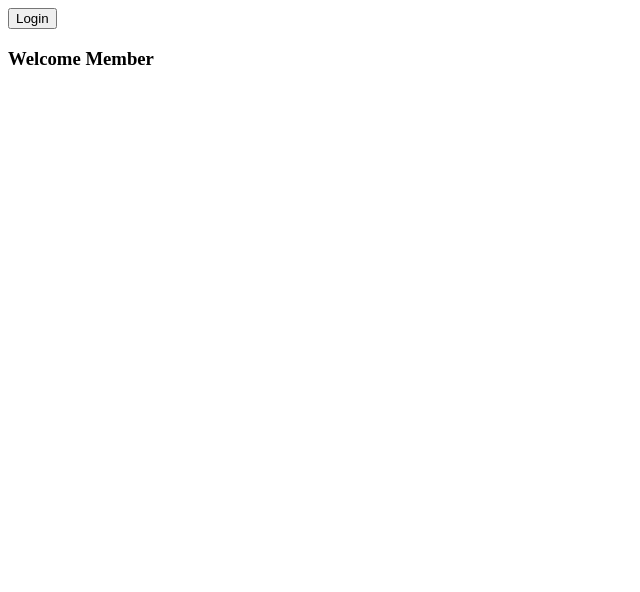
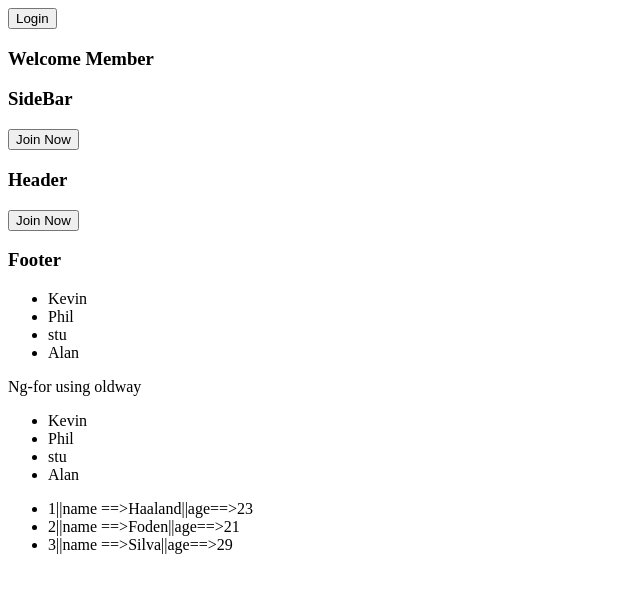
Before and after one commit to Akash1421/AngularPractice, an Angular app: page / in a window 1280 px wide. Shown: the top 592 px of the page, without its empty margins (0-640 px from the left). Built offline with nearby package versions, Linux system fonts and the light colour scheme.

Commit message:
for-directives

```diff
--- a/src/app/navbar/navbar.component.html
+++ b/src/app/navbar/navbar.component.html
@@ -4,7 +4,45 @@
  }
 
 <!--if-else using String values -->
-<h3 *ngIf="userRole == 'Admin'; else isMemeber">Welcome Admin</h3>
-<ng-template #isMemeber>
+<h3 *ngIf="userRole == 'Admin'; else isMember">Welcome Admin</h3>
+<ng-template #isMember>
     <h3>Welcome Member</h3>
 </ng-template>
+
+<!--ng-template ==> used to render something based on the condition-->
+<ng-template #doessomeaction>
+    <button>Join Now</button>
+
+</ng-template>
+
+ <div [ngTemplateOutlet]="doessomeaction">
+    <h3>SideBar</h3>
+ </div>
+ <div [ngTemplateOutlet]="doessomeaction">
+    <h3>Header</h3>
+ </div>
+ <div>
+    <h3>Footer</h3>
+ </div>
+
+<!--ng-for directive-->
+<ul>
+@for (item of names; track $index) {
+
+        <li>{{item}}</li>
+
+}
+</ul>
+
+<!--ngfor directive of oldway-->
+<p>Ng-for using oldway</p>
+<ul>
+    <li *ngFor="let name of names">{{name}}</li>
+</ul>
+
+<!--ng-for directive for objects-->
+<ul>
+    <li *ngFor="let user of userDetails">{{user.id}}||name ==>{{user.name1}}||age==>{{user.age}}</li>
+
+
+</ul>
--- a/src/app/navbar/navbar.component.ts
+++ b/src/app/navbar/navbar.component.ts
@@ -1,9 +1,9 @@
-import { NgIf } from '@angular/common';
+import { NgFor, NgIf, NgTemplateOutlet } from '@angular/common';
 import { Component } from '@angular/core';
 
 @Component({
   selector: 'app-navbar',
-  imports: [NgIf],
+  imports: [NgIf,NgTemplateOutlet,NgFor],
   templateUrl: './navbar.component.html',
   styleUrl: './navbar.component.css'
 })
@@ -21,6 +21,16 @@ export class NavbarComponent {
   }
 
   //if-else using string values
-  userRole:string = 'Memeber';
+  userRole:string = 'Member';
+
+  //ng-for
+  names:Array<string> = ['Kevin','Phil','stu','Alan'];
+
+  //ng-for on objects
+  userDetails:Array<any> = [
+    {id:1,name1:"Haaland",age:23},
+    {id:2,name1:"Foden",age:21},
+    {id:3,name1:'Silva',age:29}
+  ]
 
 }
```
